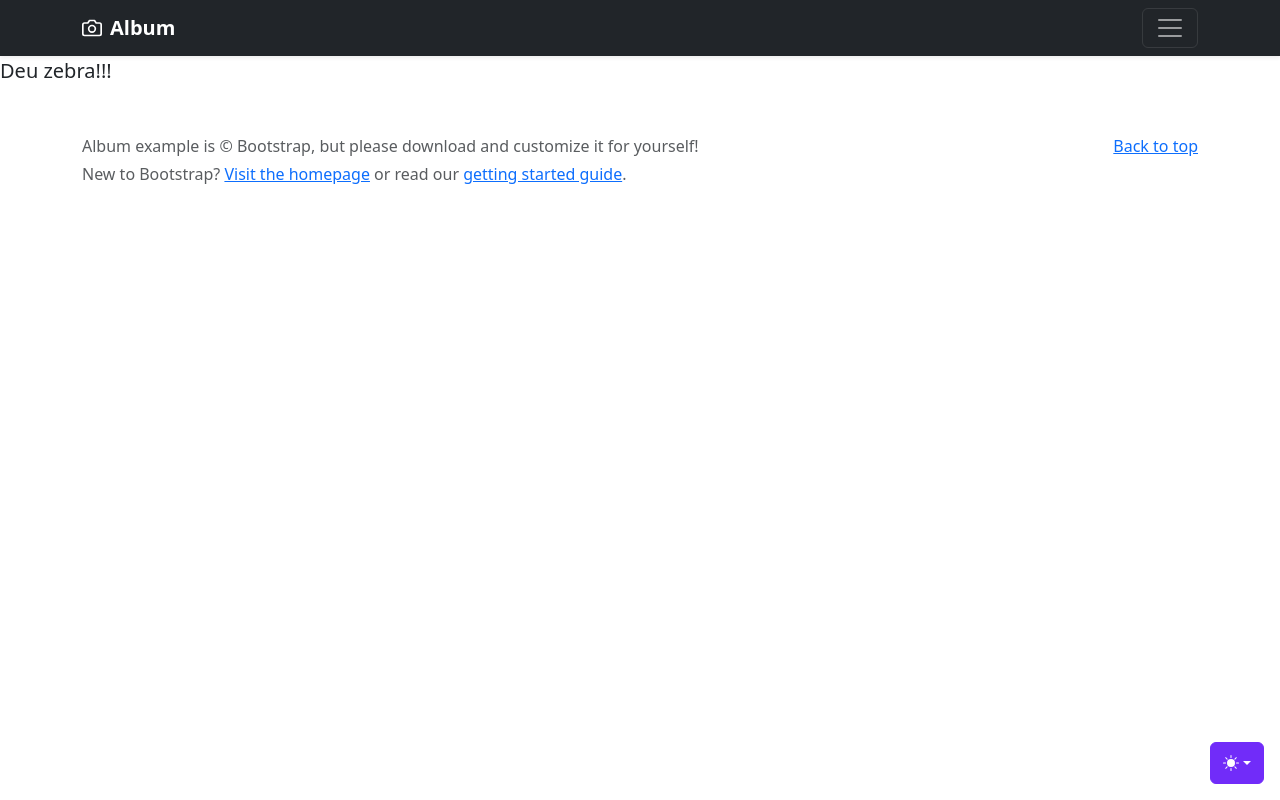
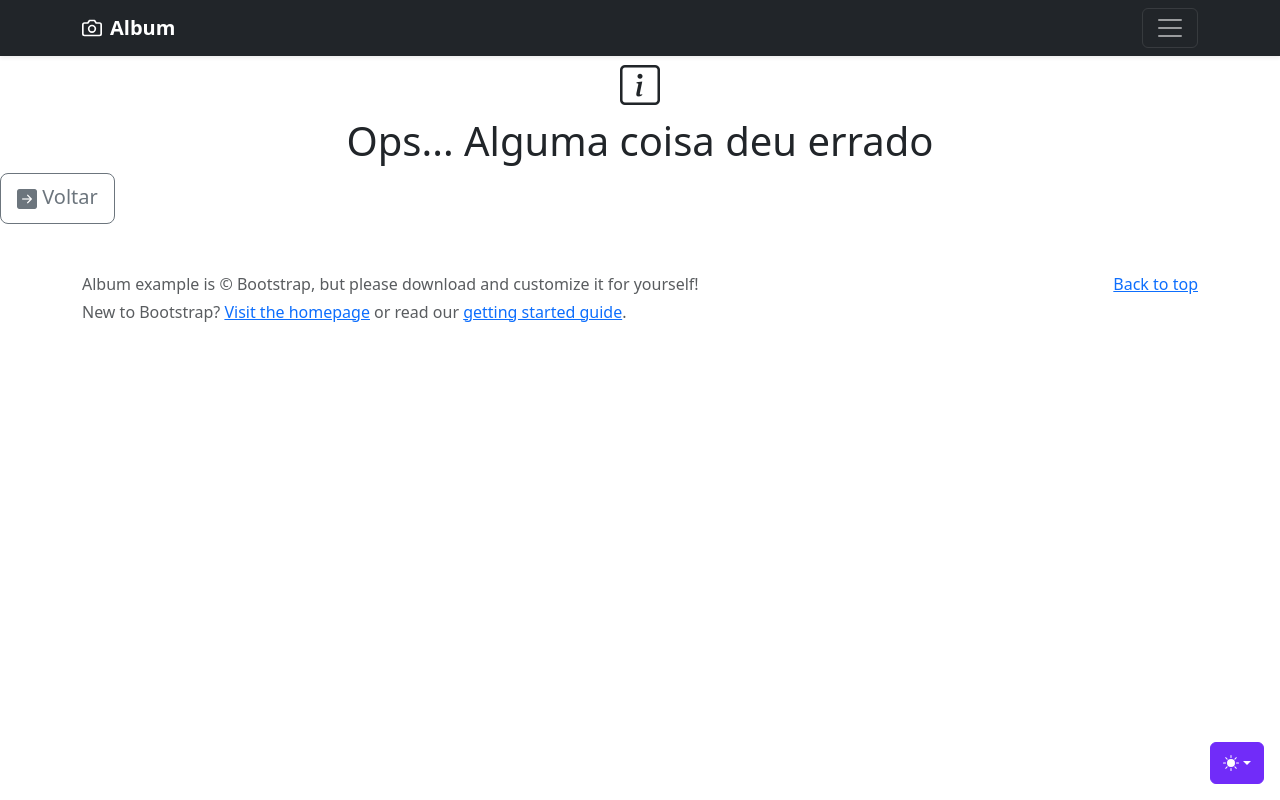
Before and after one commit to profBruno-UFC-Qx/qxd0020-mangaStore-starter, a Vue app in the folder frontend/: page /error in a window 1280 px wide. Built offline with nearby package versions, Linux system fonts and the light colour scheme.

Commit message:
Melhorias no tratamento e na página de erros

```diff
--- a/frontend/src/main.ts
+++ b/frontend/src/main.ts
@@ -3,15 +3,24 @@ import { router } from './router'
 import { api } from './baseConfig'
 import App from './App.vue'
 import { AxiosError, AxiosResponse } from 'axios'
+import { StrapiError } from '@types'
 
 const app = createApp(App)
 app.use(router)
 app.mount('#app')
 
 
-api.interceptors.response.use( (response: AxiosResponse) =>  response, function (error: AxiosError) {
-  if(error.response && error.response.status == 404) {
-    router.replace("/error")
+api.interceptors.response.use((response: AxiosResponse) => response, function (error: AxiosError<StrapiError>) {
+  if (error.response && error.response.status !== 400) {
+    console.log(error)
+    router.replace({
+      path: '/error',
+      params: {
+        status: error.response.status,
+        msg: error.response.data.error.message
+      }
+    })
+  } else {
+    return Promise.reject(error)
   }
-  return Promise.reject(error);
 });
--- a/frontend/src/pages/ErrorPage.vue
+++ b/frontend/src/pages/ErrorPage.vue
@@ -1,5 +1,39 @@
+<script setup lang="ts">
+import { computed } from 'vue'
+const props = defineProps<{
+  status?: string,
+  msg?: string
+}>()
+
+const icon = computed(() => {
+  switch (Number(props.status)) {
+    case 404:
+      return "exclamation-octagon"
+    case 403 | 401:
+      return "hand-thumbs-down"
+    case 500:
+      return "tropical-storm"
+    default:
+      return "info-square"
+  }
+})
+</script>
+
 <template>
-  <div class="fs-5">
-    Deu zebra!!!
-  </div>
+  <h1><i :class="'bi bi-' + icon"></i></h1>
+  <h1>Ops... Alguma coisa deu errado</h1>
+  <h2 v-if="msg != undefined" class="text-muted">{{ msg }}</h2>
+
+  <router-link to="/mangas" replace>
+    <button type="button" class="btn btn-lg btn-outline-secondary">
+      <i class="bi bi-arrow-right-square-fill"></i> Voltar
+    </button>
+  </router-link>
 </template>
+
+<style>
+h1,
+h2 {
+  text-align: center;
+}
+</style>
--- a/frontend/src/router/index.ts
+++ b/frontend/src/router/index.ts
@@ -8,7 +8,7 @@ import AdminHome from '../pages/AdminHome.vue'
 const routes: RouteRecordRaw[] = [
   { path: "/",  alias:"/mangas", component: Home},
   { path: "/mangas/:id", component: MangaInDetails, props: true},
-  { path: "/error", component: ErrorPage},
+  { path: "/error", component: ErrorPage, props: true },
   { path: "/login", component: Login},
   { path: "/admin", component: AdminHome, meta: { permissions: ['admin']}},
   { path: '/:pathMatch(.*)*', name: 'NotFound', component: ErrorPage }
--- a/frontend/src/types/index.ts
+++ b/frontend/src/types/index.ts
@@ -9,6 +9,23 @@ export interface StrapiResponse<T> {
   meta: {
     pagination: Pagination
   }
+}
+
+export interface StrapiError {
+  error: {
+    status: number,
+    name: string,
+    message: string,
+    details: {
+      errors: StrapiErrorDetail[]
+    }
+  }
+}
+
+export interface StrapiErrorDetail {
+  path: string[],
+  message: string,
+  name: string,
 }
 
 export interface Pagination {
```
